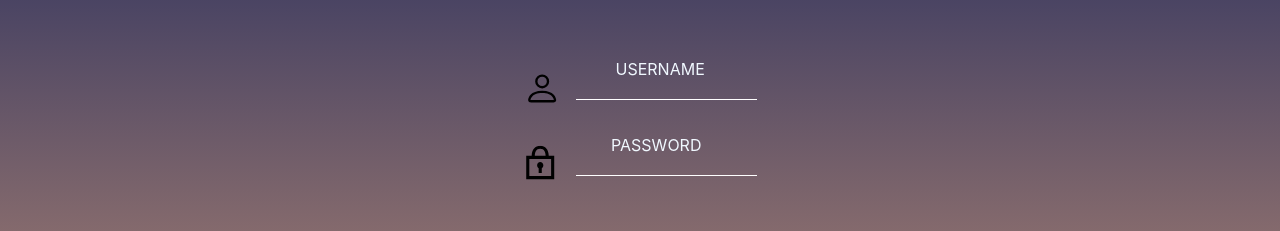
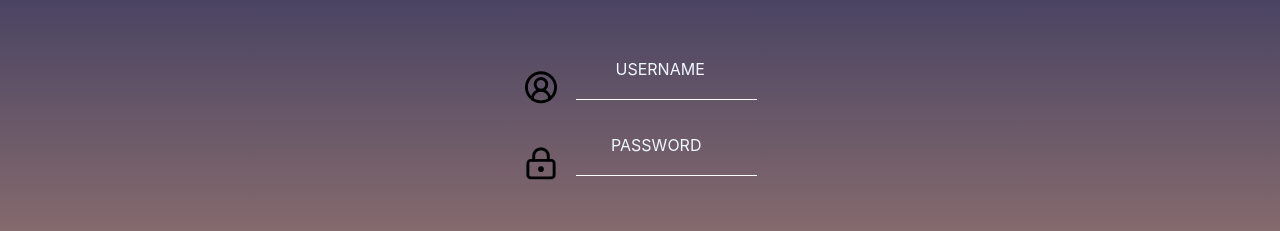
Before and after one commit to delarx69/project-delarx, a React (Create React App) app: page / in a window 1280 px wide. Shown: the part 260-491 px from the top of the page. Built offline with nearby package versions, Linux system fonts and the light colour scheme.

Commit message:
feat: Added icons for login form

```diff
--- a/src/login/login.js
+++ b/src/login/login.js
@@ -1,6 +1,7 @@
 import React, { useState, useRef, useCallback } from 'react';
 import axios from 'axios';
 import { useNavigate } from 'react-router-dom';
+import { CircleUserRound, LockKeyhole } from 'lucide-react';
 
 function LoginPage() {
   const [username, setUsername] = useState('');
@@ -45,9 +46,8 @@ function LoginPage() {
     <form className='parent' onSubmit={(e) => e.preventDefault()}>
       <div className='block'>
         <div className='login_email'>
-          <svg xmlns="http://www.w3.org/2000/svg" className="icon-person" viewBox="0 0 15 15">
-            <path d="M8 8a3 3 0 1 0 0-6 3 3 0 0 0 0 6zm2-3a2 2 0 1 1-4 0 2 2 0 0 1 4 0zm4 8c0 1-1 1-1 1H3s-1 0-1-1 1-4 6-4 6 3 6 4zm-1-.004c-.001-.246-.154-.986-.832-1.664C11.516 10.68 10.289 10 8 10c-2.29 0-3.516.68-4.168 1.332-.678.678-.83 1.418-.832 1.664h10z" />
-          </svg>
+          <CircleUserRound size="20" className="icon-person" />
+
           &nbsp;
           <label className='login_label' htmlFor='username'>USERNAME</label>
           <br />
@@ -61,11 +61,7 @@ function LoginPage() {
         </div>
 
         <div className='login_email'>
-          <svg xmlns="http://www.w3.org/2000/svg" className='icon-person' viewBox="0 0 45 45">
-            <path d="M32.5,13c-0.304-8.233-4.379-13-11-13c-6.621,0-10.696,4.767-11,13l-7,0l0,30l36,0V13H32.5z M21.5,4
-              c5.374,0,6.802,4.553,6.978,9H14.522C14.698,8.553,16.126,4,21.5,4z M35.5,39l-28,0l0-22l28,0V39z M19.5,29v6h4v-6
-              c1.191-0.693,2-2.523,2-4c0-2.209-1.791-4-4-4c-2.209,0-4,1.791-4,4C17.5,26.477,18.309,28.307,19.5,29z"/>
-          </svg>
+          <LockKeyhole size="20" className="icon-person" />
           <label className='login_label' htmlFor='password'>PASSWORD</label>
           <br />
           <input
```
